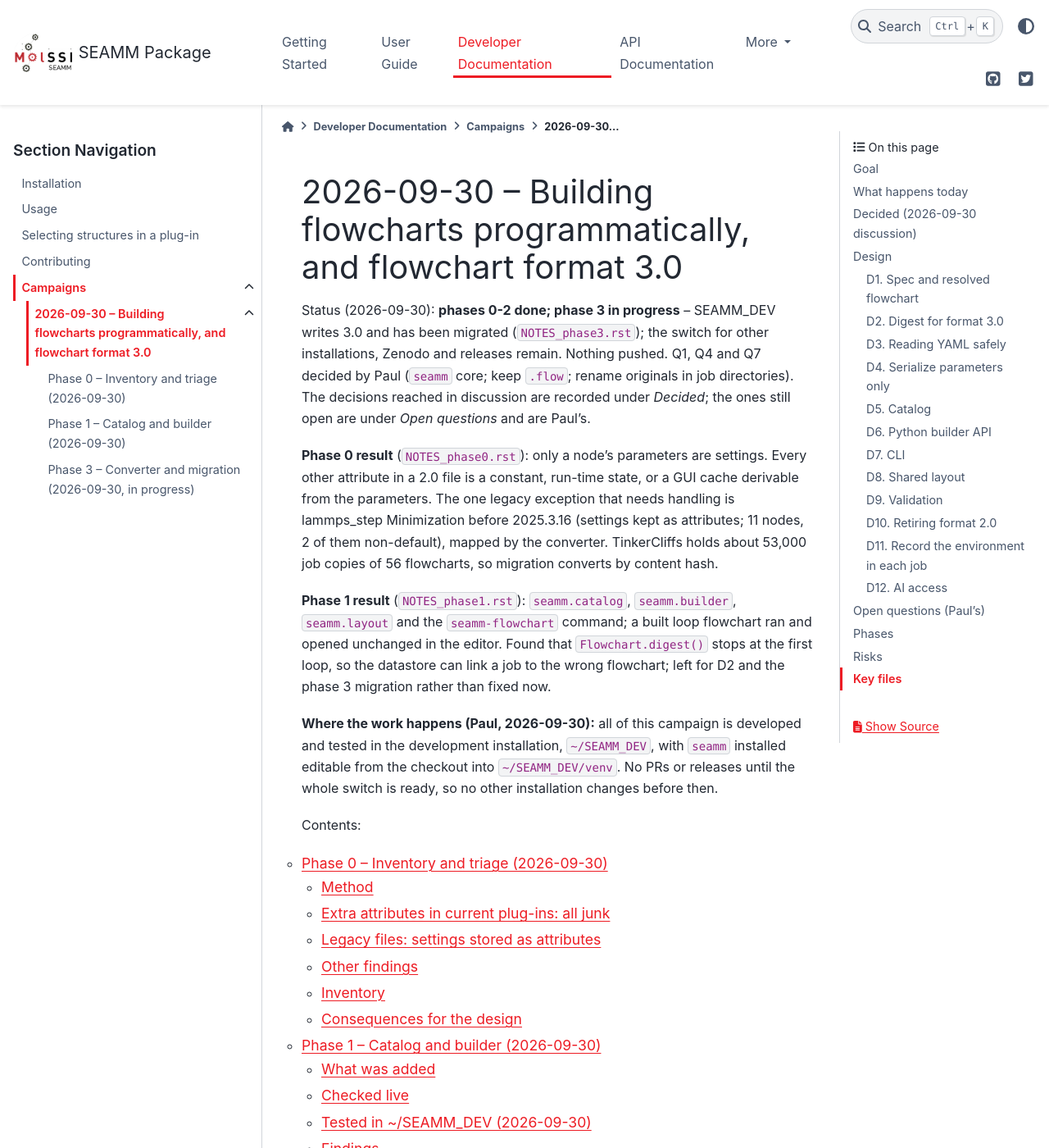
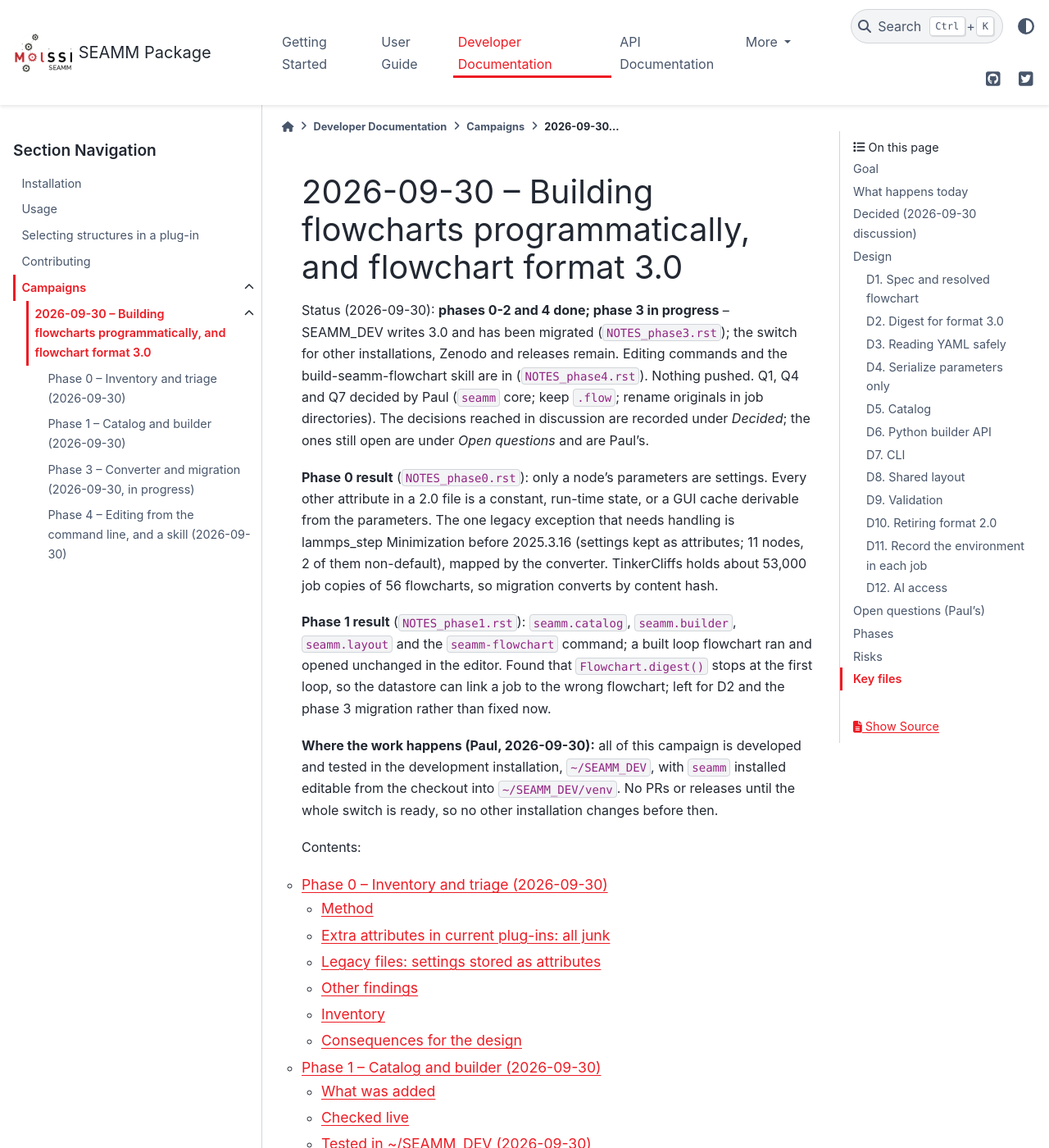
Before and after one commit to molssi-seamm/seamm, a Sphinx documentation site: the page built from docs/developer_guide/campaigns/2026-09-30/index.rst, in a window 1280 px wide and 1400 px high. Shown: the whole window at 82% size. Built offline with Sphinx 7.4.7 and the PyData theme 0.15.4, drawn with Linux system fonts in a browser that asks for light colours; pages that are not in the unit, such as notebooks, are missing from menus; some of the changed text lies outside the part shown.

Commit message:
Campaign notes: phase 4 (editing commands, skill)
Co-Authored-By: Claude Opus 5.5 <noreply@anthropic.com>

```diff
--- a/docs/developer_guide/campaigns/2026-09-30/index.rst
+++ b/docs/developer_guide/campaigns/2026-09-30/index.rst
@@ -1,9 +1,10 @@
 2026-09-30 -- Building flowcharts programmatically, and flowchart format 3.0
 ============================================================================
 
-Status (2026-09-30): **phases 0-2 done; phase 3 in progress** -- SEAMM_DEV writes 3.0
-and has been migrated (``NOTES_phase3.rst``); the switch for other installations,
-Zenodo and releases remain. Nothing pushed. Q1, Q4 and Q7 decided by Paul
+Status (2026-09-30): **phases 0-2 and 4 done; phase 3 in progress** -- SEAMM_DEV
+writes 3.0 and has been migrated (``NOTES_phase3.rst``); the switch for other
+installations, Zenodo and releases remain. Editing commands and the
+build-seamm-flowchart skill are in (``NOTES_phase4.rst``). Nothing pushed. Q1, Q4 and Q7 decided by Paul
 (``seamm`` core; keep ``.flow``; rename originals in job directories). The decisions
 reached in discussion are recorded under *Decided*; the ones still open are under *Open
 questions* and are Paul's.
```
Also changed, not shown: docs/developer_guide/campaigns/2026-09-30/NOTES_phase4.rst (added, +37 -0 lines).
